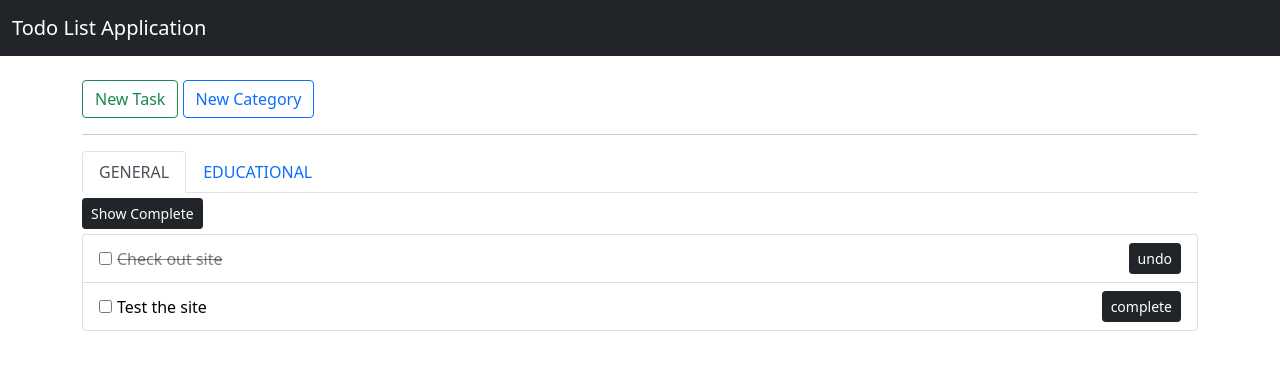
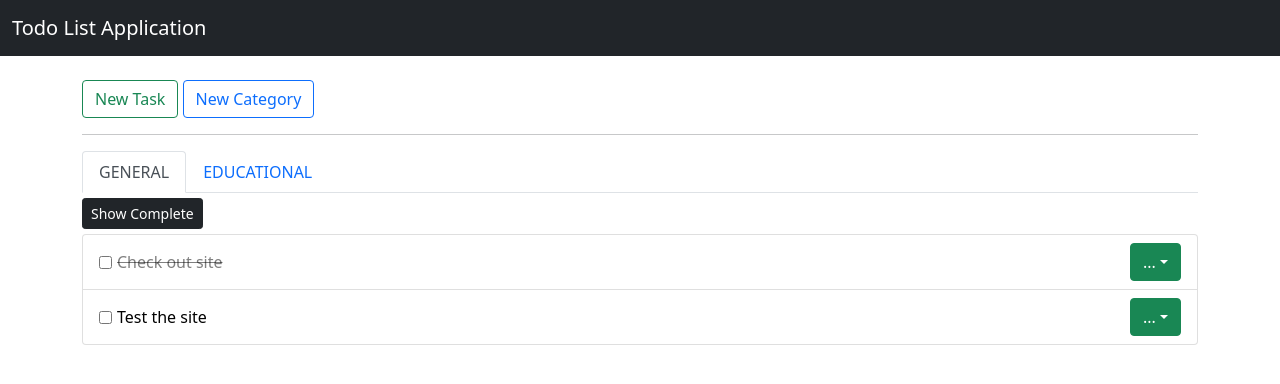
Before and after one commit to pedro218/react-todo-list, a React (Create React App) app: page / in a window 1280 px wide. Shown: the top 384 px of the page. Built offline with nearby package versions, Linux system fonts and the light colour scheme.

Commit message:
Added buttons to move/delete task

```diff
--- a/src/components/App.js
+++ b/src/components/App.js
@@ -47,7 +47,7 @@ const App = () => {
   return (
     <div>
       <Navbar bg="dark" variant="dark">
-        <div class="container-fluid">
+        <div className="container-fluid">
           <Navbar.Brand>Todo List Application</Navbar.Brand>
         </div>
       </Navbar>
--- a/src/components/ListTodos.js
+++ b/src/components/ListTodos.js
@@ -1,5 +1,5 @@
 import React, { useState } from 'react'
-import { ListGroup, Button } from 'react-bootstrap'
+import { ListGroup, Button, Dropdown } from 'react-bootstrap'
 
 const ListTodo = ( { todos, toggleComplete, category }) => {
   const [seeComplete, setSeeComplete] = useState(true)
@@ -15,16 +15,17 @@ const ListTodo = ( { todos, toggleComplete, category }) => {
           <div className="d-flex justify-content-between align-items-center">
             <div className="d-flex align-items-center">
               <input style={{ marginRight: '5px' }}onChange={() => toggleComplete(todo.id)} type="checkbox" />
-              <div style={{ textDecoration: todo.complete ? 'line-through' : 'none'}}>{todo.task}</div>
+              <div style={{ textDecoration: todo.complete ? 'line-through' : 'none' }}>{todo.task}</div>
             </div>
-            <Button
-              variant="dark"
-              className="float-right"
-              size="sm"
-              onClick={() => toggleComplete(todo.id)}
-            >
-              {todo.complete ? 'undo' : 'complete'}
-            </Button>
+            <Dropdown>
+              <Dropdown.Toggle variant="success" id="dropdown-basic">
+                ...
+              </Dropdown.Toggle>
+              <Dropdown.Menu>
+                <Dropdown.Item onClick={() => console.log('delete')}>Delete</Dropdown.Item>
+                <Dropdown.Item onClick={() => console.log('Move')}>Move</Dropdown.Item>
+              </Dropdown.Menu>
+            </Dropdown>
           </div>
         </ListGroup.Item>
       )
```
